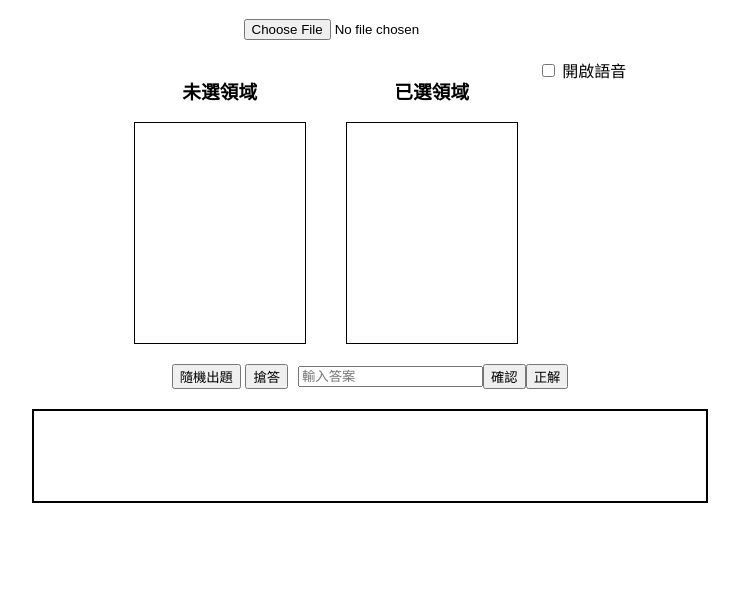
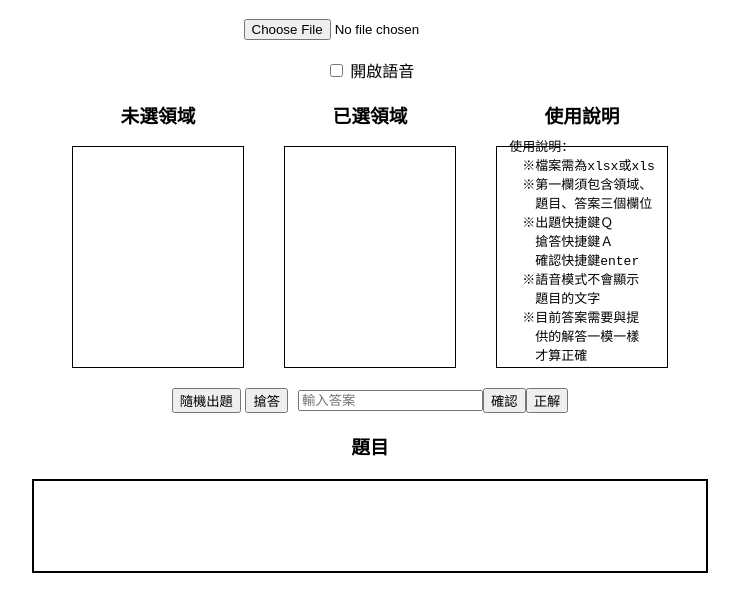
Before and after one commit to hank06023/Q, a plain HTML site: page index.html in a window 1280 px wide. Shown: the part 70-682 px from the top of the page, without its empty margins (270-1009 px from the left). Drawn offline with Linux system fonts and the light colour scheme.

Commit message:
move the checkbox of Voice Mode, add instruction

```diff
--- a/index.html
+++ b/index.html
@@ -16,6 +16,9 @@
             text-align: left;
             min-height: 50px;
         }
+        /* #explaining-box {
+            margin: 0 20px;
+        } */
         .container { display: flex; align-items: center; justify-content: center; margin-top: 20px; }
         .left-controls { margin-right: 10px; }
         .domain-selection { display: flex; justify-content: center; margin-bottom: 20px; }
@@ -35,11 +38,28 @@
         .domain-item.selected {
             background-color: lightblue;
         }
+        .instructions {
+            width: 150px;
+            height: 200px;
+            border: 1px solid black;
+            padding: 10px;
+            text-align: left;
+            display: flex;
+            align-items: center;
+            justify-content: center;
+        }
     </style>
 </head>
 <body>
     <h1>隨機出題機</h1>
+
     <input type="file" id="fileInput" accept=".xlsx"> <br><br>
+    <div class="form-check">
+        <input class="form-check-input" type="checkbox" value="" id="voiceModeCheck" onclick="SwitchVoiceMode()">
+        <label class="form-check-label" for="flexCheckDefault">
+            開啟語音
+        </label>
+    </div>
     <div class="domain-selection">
         <div class="domain-container">
             <h3>未選領域</h3>
@@ -49,13 +69,28 @@
             <h3>已選領域</h3>
             <div id="selectedDomains" class="domain-list"></div>
         </div>
-        <div class="form-check">
-            <input class="form-check-input" type="checkbox" value="" id="voiceModeCheck" onclick="SwitchVoiceMode()">
-            <label class="form-check-label" for="flexCheckDefault">
-                開啟語音
-            </label>
+        <div class="domain-container">
+            <h3>使用說明</h3>
+            <div class="instructions">
+                <pre>
+使用說明：
+　※檔案需為xlsx或xls
+　※第一欄須包含領域、
+　　題目、答案三個欄位
+　※出題快捷鍵Ｑ
+　　搶答快捷鍵Ａ
+　　確認快捷鍵enter
+　※語音模式不會顯示
+　　題目的文字
+　※目前答案需要與提
+　　供的解答一模一樣
+　　才算正確
+                </pre>
+            </div>
         </div>
+
     </div>
+
     <div class="container">
         <div class="left-controls">
             <button onclick="pickQuestion()">隨機出題</button>
@@ -66,6 +101,7 @@
         <button onclick="checkAnswer()">確認</button>
         <button onclick="showAnswer()">正解</button>
     </div>
+    <h3>題目</h3>
     <div id="question-box"></div>
     <p id="result" style="color: green;"></p>
     <p id="correctAnswer" style="display: none; color: blue;"></p>
```
